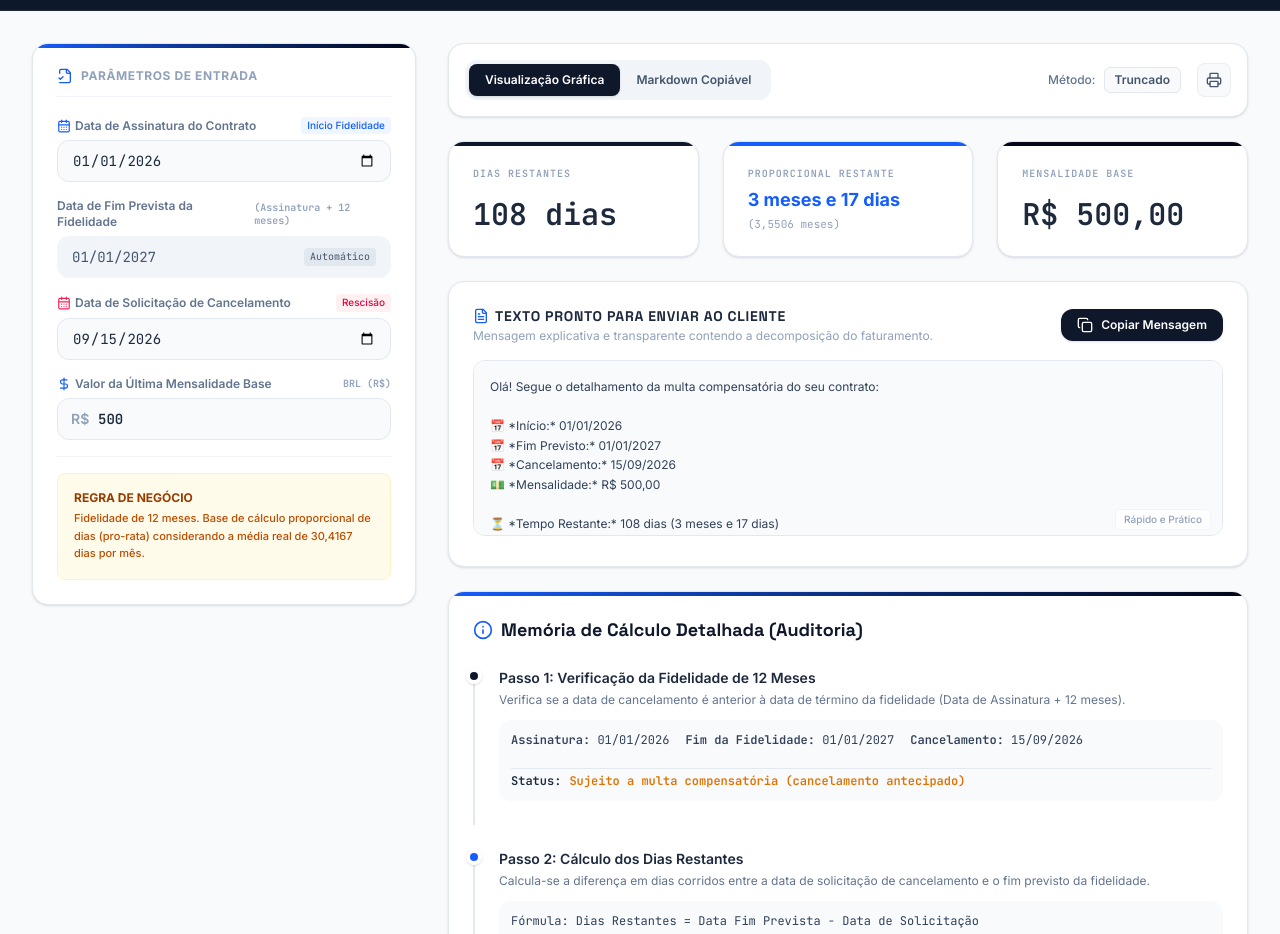
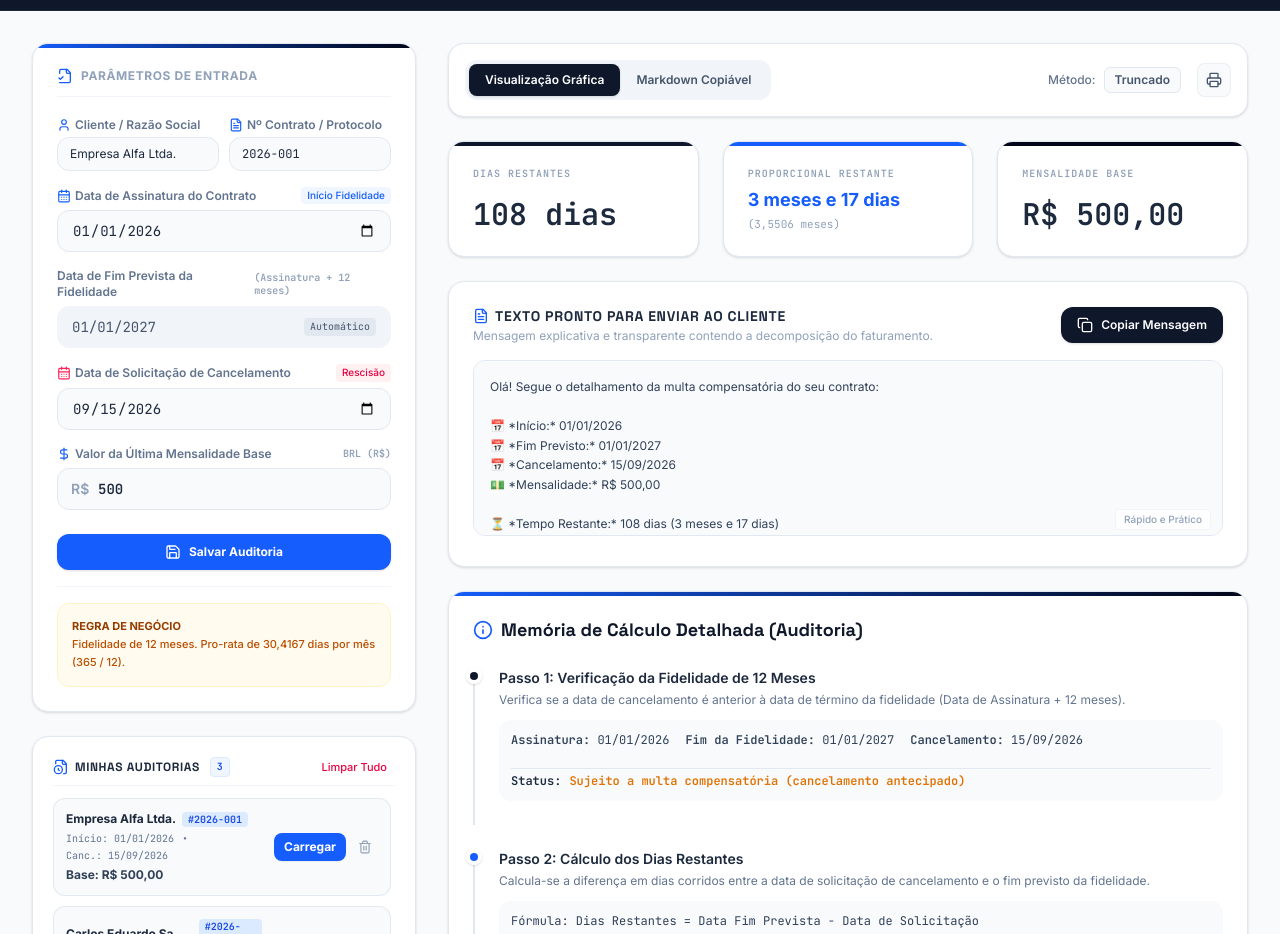
Before and after one commit to nascilio/Auditor-de-Multas-Contratuais, a React (Vite) app: page / in a window 1280 px wide. Shown: the part 118-1052 px from the top of the page. Built offline with nearby package versions, Linux system fonts and the light colour scheme; no server answers; the database is empty.

Commit message:
feat: implement audit saving and clipboard utility
- Add clipboard fallback logic for robust text copying.
- Introduce audit saving state and success feedback UI.
- Enhance AuditHistory component UI and icon feedback.
- Add PRD documentation for system requirements.

```diff
--- a/src/App.tsx
+++ b/src/App.tsx
@@ -17,7 +17,8 @@ import {
   Info,
   BadgePercent,
   Cloud,
-  CloudCheck
+  CloudCheck,
+  Save
 } from 'lucide-react';
 import { motion, AnimatePresence } from 'motion/react';
 import { ContractData, CalculationResult } from './types';
@@ -87,6 +88,8 @@ export default function App() {
   const [mainTab, setMainTab] = useState<'fidelity' | 'discounts'>('fidelity');
   const [copied, setCopied] = useState<boolean>(false);
   const [shareCopied, setShareCopied] = useState<boolean>(false);
+  const [savingAudit, setSavingAudit] = useState<boolean>(false);
+  const [auditSavedSuccess, setAuditSavedSuccess] = useState<boolean>(false);
   const [history, setHistory] = useState<ContractData[]>([]);
   const [activeTab, setActiveTab] = useState<'visual' | 'markdown'>('visual');
   const [validationError, setValidationError] = useState<string | null>(null);
@@ -157,39 +160,78 @@ export default function App() {
   const markdownReport = generateMarkdownReport(currentContractData, useRounding);
   const clientShareMessage = generateClientShareMessage(currentContractData, useRounding);
 
+  // Resilient clipboard helper with fallback for iframe sandboxes & automated test suites
+  const copyTextToClipboard = async (text: string): Promise<boolean> => {
+    try {
+      if (navigator?.clipboard?.writeText) {
+        await navigator.clipboard.writeText(text);
+        return true;
+      }
+    } catch (e) {
+      console.warn("navigator.clipboard.writeText failed or blocked, falling back to execCommand", e);
+    }
+
+    try {
+      const textArea = document.createElement("textarea");
+      textArea.value = text;
+      textArea.setAttribute("readonly", "");
+      textArea.style.position = "fixed";
+      textArea.style.left = "-9999px";
+      textArea.style.top = "-9999px";
+      document.body.appendChild(textArea);
+      textArea.select();
+      const successful = document.execCommand("copy");
+      document.body.removeChild(textArea);
+      return successful;
+    } catch (err) {
+      console.error("Fallback execCommand copy failed", err);
+      return false;
+    }
+  };
+
   // Copy markdown to clipboard
-  const handleCopyMarkdown = () => {
-    navigator.clipboard.writeText(markdownReport);
+  const handleCopyMarkdown = async () => {
+    await copyTextToClipboard(markdownReport);
     setCopied(true);
-    setTimeout(() => setCopied(false), 2000);
+    setTimeout(() => setCopied(false), 2500);
   };
 
   // Copy client share message
-  const handleCopyShareMessage = () => {
-    navigator.clipboard.writeText(clientShareMessage);
+  const handleCopyShareMessage = async () => {
+    await copyTextToClipboard(clientShareMessage);
     setShareCopied(true);
-    setTimeout(() => setShareCopied(false), 2000);
+    setTimeout(() => setShareCopied(false), 3000);
   };
 
   // Save current audit to history and Firestore
   const handleSaveToHistory = async () => {
+    setSavingAudit(true);
+    const resolvedClientName = clientName.trim() || `Contrato #${contractNumber || '001'} (${formatDateBR(signatureDate)})`;
     const newItem: Omit<ContractData, 'id'> = {
       signatureDate,
       monthlyFee,
       requestDate,
-      clientName: clientName.trim() || `Auditoria ${new Date().toLocaleDateString('pt-BR')}`,
+      clientName: resolvedClientName,
       contractNumber: contractNumber.trim() || undefined,
       notes: notes.trim() || undefined
     };
 
     try {
-      await saveAuditToFirestore(newItem);
+      const firestoreId = await saveAuditToFirestore(newItem);
+      const itemWithId: ContractData = { ...newItem, id: firestoreId };
+      const updated = [itemWithId, ...history.filter(h => h.id !== firestoreId)];
+      setHistory(updated);
+      localStorage.setItem('audit_history', JSON.stringify(updated));
     } catch (e) {
       console.warn("Salvando localmente como fallback", e);
       const localItem: ContractData = { ...newItem, id: `audit-${Date.now()}` };
       const updated = [localItem, ...history];
       setHistory(updated);
       localStorage.setItem('audit_history', JSON.stringify(updated));
+    } finally {
+      setSavingAudit(false);
+      setAuditSavedSuccess(true);
+      setTimeout(() => setAuditSavedSuccess(false), 3000);
     }
   };
 
@@ -332,6 +374,36 @@ export default function App() {
             {/* Form Fields */}
             <div className="space-y-4">
 
+              {/* Cliente e Contrato (Identificação) */}
+              <div className="grid grid-cols-1 sm:grid-cols-2 gap-2.5">
+                <div>
+                  <label className="text-xs font-semibold text-slate-500 mb-1 flex items-center gap-1">
+                    <User className="w-3.5 h-3.5 text-blue-600" />
+                    Cliente / Razão Social
+                  </label>
+                  <input
+                    type="text"
+                    value={clientName}
+                    onChange={(e) => setClientName(e.target.value)}
+                    placeholder="Ex: Empresa Alfa Ltda"
+                    className="w-full text-xs px-3 py-2 rounded-xl bg-slate-50 border border-slate-200 focus:bg-white focus:border-blue-600 focus:ring-1 focus:ring-blue-600 focus:outline-hidden transition-all text-slate-800"
+                  />
+                </div>
+                <div>
+                  <label className="text-xs font-semibold text-slate-500 mb-1 flex items-center gap-1">
+                    <FileText className="w-3.5 h-3.5 text-blue-600" />
+                    Nº Contrato / Protocolo
+                  </label>
+                  <input
+                    type="text"
+                    value={contractNumber}
+                    onChange={(e) => setContractNumber(e.target.value)}
+                    placeholder="2026-001"
+                    className="w-full text-xs px-3 py-2 rounded-xl bg-slate-50 border border-slate-200 focus:bg-white focus:border-blue-600 focus:ring-1 focus:ring-blue-600 focus:outline-hidden transition-all font-mono text-slate-800"
+                  />
+                </div>
+              </div>
+
               {/* Data de Assinatura */}
               <div>
                 <label className="text-xs font-semibold text-slate-500 mb-1.5 flex items-center justify-between">
@@ -412,18 +484,73 @@ export default function App() {
                 </div>
               )}
 
+              {/* Salvar Auditoria Button */}
+              <div className="pt-2">
+                <button
+                  type="button"
+                  id="btn-save-audit"
+                  data-testid="btn-save-audit"
+                  onClick={handleSaveToHistory}
+                  disabled={savingAudit}
+                  className={`w-full py-2.5 px-4 rounded-xl text-xs font-bold flex items-center justify-center gap-2 transition-all shadow-sm ${
+                    auditSavedSuccess
+                      ? 'bg-emerald-600 text-white ring-2 ring-emerald-300'
+                      : 'bg-blue-600 hover:bg-blue-700 text-white active:scale-[0.99]'
+                  }`}
+                >
+                  {auditSavedSuccess ? (
+                    <>
+                      <Check className="w-4 h-4" />
+                      <span>Auditoria Salva com Sucesso!</span>
+                    </>
+                  ) : (
+                    <>
+                      <Save className="w-4 h-4" />
+                      <span>{savingAudit ? 'Salvando...' : 'Salvar Auditoria'}</span>
+                    </>
+                  )}
+                </button>
+
+                {auditSavedSuccess && (
+                  <div
+                    id="audit-save-success-banner"
+                    data-testid="audit-save-success-banner"
+                    role="status"
+                    aria-live="polite"
+                    className="mt-2 p-2.5 bg-emerald-50 border border-emerald-300 rounded-xl text-center text-xs text-emerald-800 font-bold animate-in fade-in"
+                  >
+                    ✓ Auditoria salva em Minhas Auditorias com sucesso!
+                  </div>
+                )}
+              </div>
+
               {/* Business Rule Banner inside Sidebar */}
               <div className="border-t border-slate-100 pt-4 mt-2">
-                <div className="p-4 bg-amber-50 border border-amber-100 rounded-lg">
-                  <p className="text-xs font-bold text-amber-800 uppercase mb-1">Regra de Negócio</p>
+                <div className="p-3.5 bg-amber-50/80 border border-amber-100 rounded-xl">
+                  <p className="text-[11px] font-bold text-amber-800 uppercase mb-0.5">Regra de Negócio</p>
                   <p className="text-[11px] leading-relaxed text-amber-700 font-medium">
-                    Fidelidade de 12 meses. Base de cálculo proporcional de dias (pro-rata) considerando a média real de 30,4167 dias por mês.
+                    Fidelidade de 12 meses. Pro-rata de 30,4167 dias por mês (365 / 12).
                   </p>
                 </div>
               </div>
 
             </div>
           </section>
+
+          {/* Minhas Auditorias Section (Saved Audits List with Carregar action) */}
+          <AuditHistory
+            history={history}
+            onSelect={(item) => {
+              setSignatureDate(item.signatureDate);
+              setRequestDate(item.requestDate);
+              setMonthlyFee(item.monthlyFee);
+              if (item.clientName) setClientName(item.clientName);
+              if (item.contractNumber) setContractNumber(item.contractNumber);
+              if (item.notes) setNotes(item.notes);
+            }}
+            onDelete={handleDeleteHistoryItem}
+            onClear={handleClearHistory}
+          />
         </div>
 
         {/* Right Side: Visual and Markdown Outputs (8 Cols) */}
@@ -538,30 +665,51 @@ export default function App() {
                     </div>
 
                     <button
+                      type="button"
+                      id="btn-copy-share-message"
+                      data-testid="btn-copy-share-message"
                       onClick={handleCopyShareMessage}
-                      className={`flex items-center justify-center gap-2 text-xs font-semibold px-4 py-2 rounded-xl transition-all w-full sm:w-auto ${
+                      className={`flex items-center justify-center gap-2 text-xs font-semibold px-4 py-2.5 rounded-xl transition-all w-full sm:w-auto shadow-sm ${
                         shareCopied
-                          ? 'bg-emerald-50 border border-emerald-200 text-emerald-600'
-                          : 'bg-slate-900 text-white hover:bg-slate-800 shadow-sm'
+                          ? 'bg-emerald-600 text-white ring-2 ring-emerald-300'
+                          : 'bg-slate-900 text-white hover:bg-slate-800 active:scale-[0.99]'
                       }`}
                     >
                       {shareCopied ? (
                         <>
-                          <Check className="w-4 h-4" />
-                          Mensagem Copiada!
+                          <Check className="w-4 h-4 text-white" />
+                          <span className="font-bold">Mensagem Copiada!</span>
                         </>
                       ) : (
                         <>
                           <Copy className="w-4 h-4" />
-                          Copiar Mensagem
+                          <span>Copiar Mensagem</span>
                         </>
                       )}
                     </button>
                   </div>
 
+                  {/* Explicit visible confirmation toast/banner when copied */}
+                  {shareCopied && (
+                    <div
+                      id="copy-success-banner"
+                      data-testid="copy-success-banner"
+                      role="status"
+                      aria-live="polite"
+                      className="mb-3 p-3 bg-emerald-50 border border-emerald-300 rounded-xl flex items-center gap-2.5 text-emerald-900 text-xs font-bold shadow-xs animate-in fade-in duration-150"
+                    >
+                      <div className="w-5 h-5 rounded-full bg-emerald-600 text-white flex items-center justify-center shrink-0">
+                        <Check className="w-3.5 h-3.5" />
+                      </div>
+                      <span>Mensagem copiada para a área de transferência! (Copiado com sucesso)</span>
+                    </div>
+                  )}
+
                   <div className="relative">
                     <textarea
                       readOnly
+                      id="client-share-message-textarea"
+                      data-testid="textarea-client-share-message"
                       value={clientShareMessage}
                       className="w-full h-44 rounded-xl border border-slate-200 bg-slate-50 p-4 text-xs font-sans text-slate-700 leading-relaxed resize-none focus:outline-none focus:ring-1 focus:ring-blue-600"
                     />
@@ -585,26 +733,45 @@ export default function App() {
 
                   {/* Copy Button */}
                   <button
+                    type="button"
+                    id="btn-copy-markdown"
+                    data-testid="btn-copy-markdown"
                     onClick={handleCopyMarkdown}
-                    className={`flex items-center gap-2 text-xs font-semibold px-4 py-2 rounded-xl transition-all ${
+                    className={`flex items-center gap-2 text-xs font-semibold px-4 py-2 rounded-xl transition-all shadow-sm ${
                       copied
-                        ? 'bg-emerald-50 border border-emerald-200 text-emerald-600'
-                        : 'bg-blue-600 text-white hover:bg-blue-700 shadow-sm'
+                        ? 'bg-emerald-600 text-white ring-2 ring-emerald-300'
+                        : 'bg-blue-600 text-white hover:bg-blue-700 active:scale-[0.99]'
                     }`}
                   >
                     {copied ? (
                       <>
                         <Check className="w-4 h-4" />
-                        Copiado!
+                        <span className="font-bold">Copiado!</span>
                       </>
                     ) : (
                       <>
                         <Copy className="w-4 h-4" />
-                        Copiar Relatório
+                        <span>Copiar Relatório</span>
                       </>
                     )}
                   </button>
                 </div>
+
+                {/* Explicit visible confirmation toast/banner for markdown */}
+                {copied && (
+                  <div
+                    id="markdown-copy-success-banner"
+                    data-testid="markdown-copy-success-banner"
+                    role="status"
+                    aria-live="polite"
+                    className="mb-3 p-3 bg-emerald-50 border border-emerald-300 rounded-xl flex items-center gap-2.5 text-emerald-900 text-xs font-bold shadow-xs animate-in fade-in duration-150"
+                  >
+                    <div className="w-5 h-5 rounded-full bg-emerald-600 text-white flex items-center justify-center shrink-0">
+                      <Check className="w-3.5 h-3.5" />
+                    </div>
+                    <span>Relatório copiado para a área de transferência com sucesso!</span>
+                  </div>
+                )}
 
                 {/* Markdown view content */}
                 <div className="relative rounded-xl overflow-hidden border border-slate-200/80 bg-slate-950 font-mono text-slate-200 p-5 text-xs overflow-x-auto min-h-[300px] leading-relaxed selection:bg-slate-800">
--- a/src/components/AuditHistory.tsx
+++ b/src/components/AuditHistory.tsx
@@ -1,4 +1,4 @@
-import { Trash2, FileClock, ChevronRight, FileSpreadsheet } from 'lucide-react';
+import { Trash2, FileClock, ChevronRight, RotateCcw } from 'lucide-react';
 import { ContractData } from '../types';
 import { formatCurrencyBR, formatDateBR } from '../utils/calculator';
 
@@ -12,71 +12,94 @@ interface AuditHistoryProps {
 export default function AuditHistory({ history, onSelect, onDelete, onClear }: AuditHistoryProps) {
   if (history.length === 0) {
     return (
-      <div className="bg-white rounded-2xl border border-slate-200 p-6 shadow-sm flex flex-col items-center justify-center text-center min-h-[220px]">
-        <FileClock className="w-10 h-10 text-slate-300 mb-3" />
-        <p className="text-sm font-medium text-slate-500 font-display">Sem histórico de auditorias</p>
-        <p className="text-xs text-slate-400 mt-1 max-w-[200px]">
-          Os contratos que você auditar serão salvos localmente neste navegador.
+      <div className="bg-white rounded-2xl border border-slate-200 p-6 shadow-sm flex flex-col items-center justify-center text-center min-h-[200px]">
+        <FileClock className="w-9 h-9 text-slate-300 mb-2.5" />
+        <h3 className="text-xs font-bold text-slate-600 uppercase tracking-wider font-display">Minhas Auditorias</h3>
+        <p className="text-xs text-slate-400 mt-1 max-w-[240px]">
+          Nenhuma auditoria salva no momento. Preencha os campos e clique em <strong>Salvar Auditoria</strong>.
         </p>
       </div>
     );
   }
 
   return (
-    <div className="bg-white rounded-2xl border border-slate-200 p-6 shadow-sm flex flex-col h-full max-h-[500px]">
-      <div className="flex justify-between items-center mb-4">
-        <h3 className="text-sm font-bold text-slate-800 uppercase tracking-wider font-display flex items-center gap-1.5">
+    <div
+      id="saved-audits-container"
+      data-testid="saved-audits-list"
+      className="bg-white rounded-2xl border border-slate-200 p-5 shadow-sm flex flex-col h-full max-h-[520px]"
+    >
+      <div className="flex justify-between items-center mb-3 pb-2 border-b border-slate-100">
+        <h3 className="text-xs font-bold text-slate-800 uppercase tracking-wider font-display flex items-center gap-1.5">
           <FileClock className="w-4 h-4 text-blue-600" />
-          Auditorias Recentes
+          <span>Minhas Auditorias</span>
+          <span className="text-[10px] bg-blue-50 text-blue-700 font-mono font-bold px-1.5 py-0.5 rounded ml-1 border border-blue-100">
+            {history.length}
+          </span>
         </h3>
         <button
+          type="button"
           onClick={onClear}
-          className="text-xs text-rose-600 hover:text-rose-700 font-medium transition-colors"
+          className="text-[11px] text-rose-600 hover:text-rose-700 hover:bg-rose-50 px-2 py-0.5 rounded font-medium transition-colors"
+          title="Limpar todas as auditorias salvas"
         >
           Limpar Tudo
         </button>
       </div>
 
-      <div className="overflow-y-auto space-y-2 flex-1 pr-1 scrollbar-thin">
+      <div className="overflow-y-auto space-y-2.5 flex-1 pr-1 scrollbar-thin">
         {history.map((item) => (
           <div
             key={item.id}
-            className="group relative p-3 bg-slate-50 hover:bg-slate-100/80 rounded-xl border border-slate-100 hover:border-slate-200 transition-all cursor-pointer flex justify-between items-center"
+            data-testid={`saved-audit-item-${item.id}`}
             onClick={() => onSelect(item)}
+            className="group relative p-3 bg-slate-50 hover:bg-blue-50/50 rounded-xl border border-slate-200/90 hover:border-blue-300 transition-all flex justify-between items-center gap-3 cursor-pointer"
           >
-            <div className="flex-1 min-w-0 pr-6">
+            <div className="flex-1 min-w-0">
               <div className="flex items-center gap-1.5">
-                <span className="text-xs font-semibold text-slate-800 truncate">
-                  {item.clientName || 'Cliente sem nome'}
+                <span className="text-xs font-bold text-slate-800 truncate">
+                  {item.clientName || 'Auditoria Contratual'}
                 </span>
                 {item.contractNumber && (
-                  <span className="text-[10px] bg-blue-50 text-blue-600 font-mono font-medium px-1.5 py-0.5 rounded">
+                  <span className="text-[10px] bg-blue-100 text-blue-700 font-mono font-bold px-1.5 py-0.2 rounded">
                     #{item.contractNumber}
                   </span>
                 )}
               </div>
               <div className="text-[10px] text-slate-500 font-mono mt-1 flex flex-wrap gap-x-2 gap-y-0.5">
-                <span>Assinatura: {formatDateBR(item.signatureDate)}</span>
+                <span>Início: {formatDateBR(item.signatureDate)}</span>
                 <span>•</span>
                 <span>Canc.: {formatDateBR(item.requestDate)}</span>
               </div>
-              <div className="text-xs font-bold text-slate-700 mt-1">
+              <div className="text-xs font-extrabold text-slate-700 mt-1">
                 Base: {formatCurrencyBR(item.monthlyFee)}
               </div>
             </div>
 
-            <div className="flex items-center gap-2">
+            <div className="flex items-center gap-1.5 shrink-0">
               <button
+                type="button"
+                data-testid="btn-load-audit"
+                onClick={(e) => {
+                  e.stopPropagation();
+                  onSelect(item);
+                }}
+                className="px-2.5 py-1.5 text-xs font-bold bg-blue-600 hover:bg-blue-700 text-white rounded-lg transition-all shadow-2xs flex items-center gap-1"
+                title="Carregar esta auditoria no formulário"
+              >
+                <span>Carregar</span>
+              </button>
+              <button
+                type="button"
                 onClick={(e) => {
                   e.stopPropagation();
                   if (item.id) onDelete(item.id);
                 }}
-                className="opacity-0 group-hover:opacity-100 p-1.5 text-slate-400 hover:text-rose-600 hover:bg-rose-50 rounded-lg transition-all"
+                className="p-1.5 text-slate-400 hover:text-rose-600 hover:bg-rose-50 rounded-lg transition-all"
                 title="Excluir auditoria"
+                aria-label="Excluir auditoria"
               >
-                <Trash2 className="w-4 h-4" />
+                <Trash2 className="w-3.5 h-3.5" />
               </button>
-              <ChevronRight className="w-4 h-4 text-slate-400 group-hover:translate-x-0.5 transition-transform" />
             </div>
           </div>
         ))}
```
Also changed, not shown: 1 other file (tests, documents, lock files or other folders).
